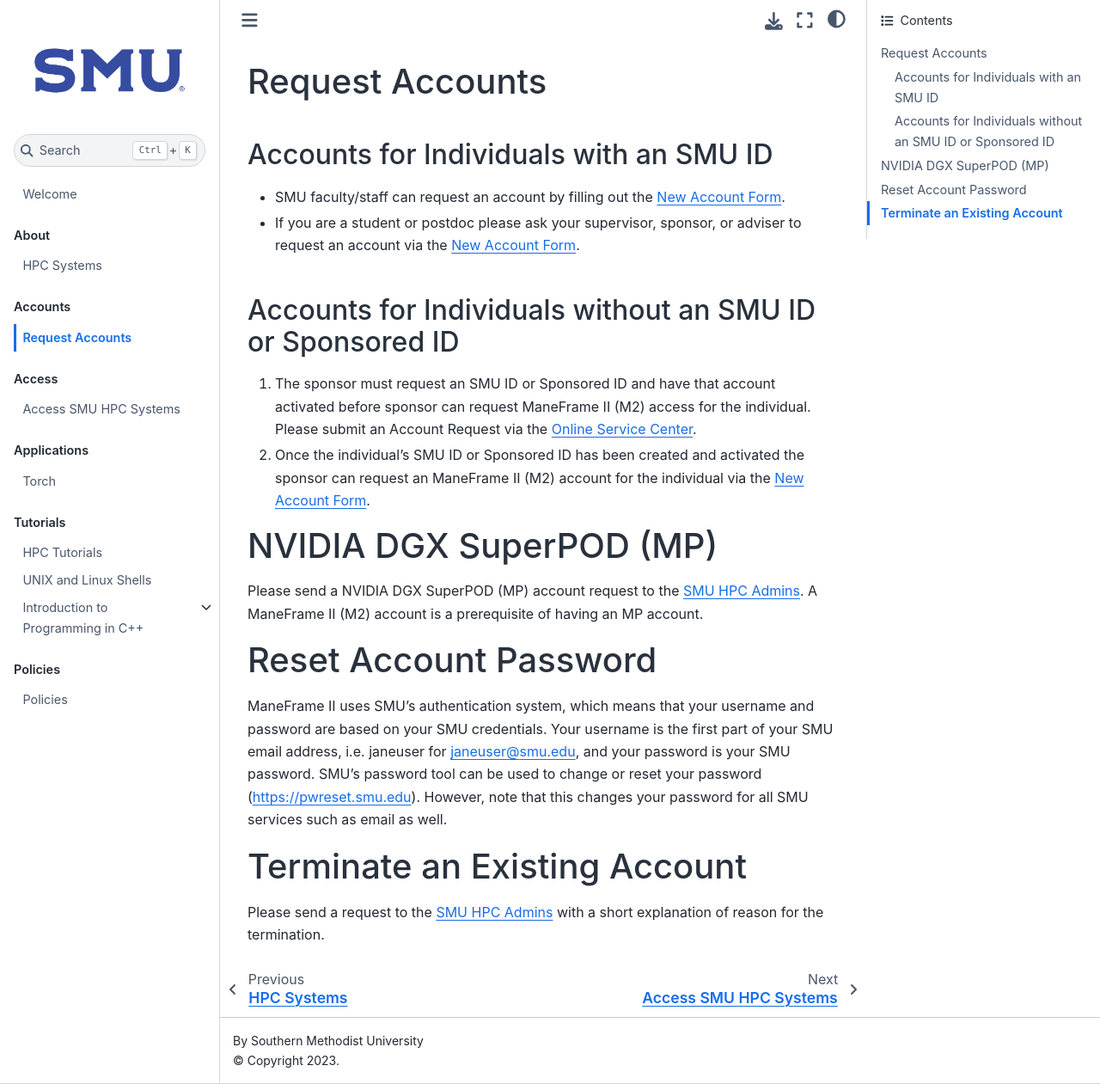
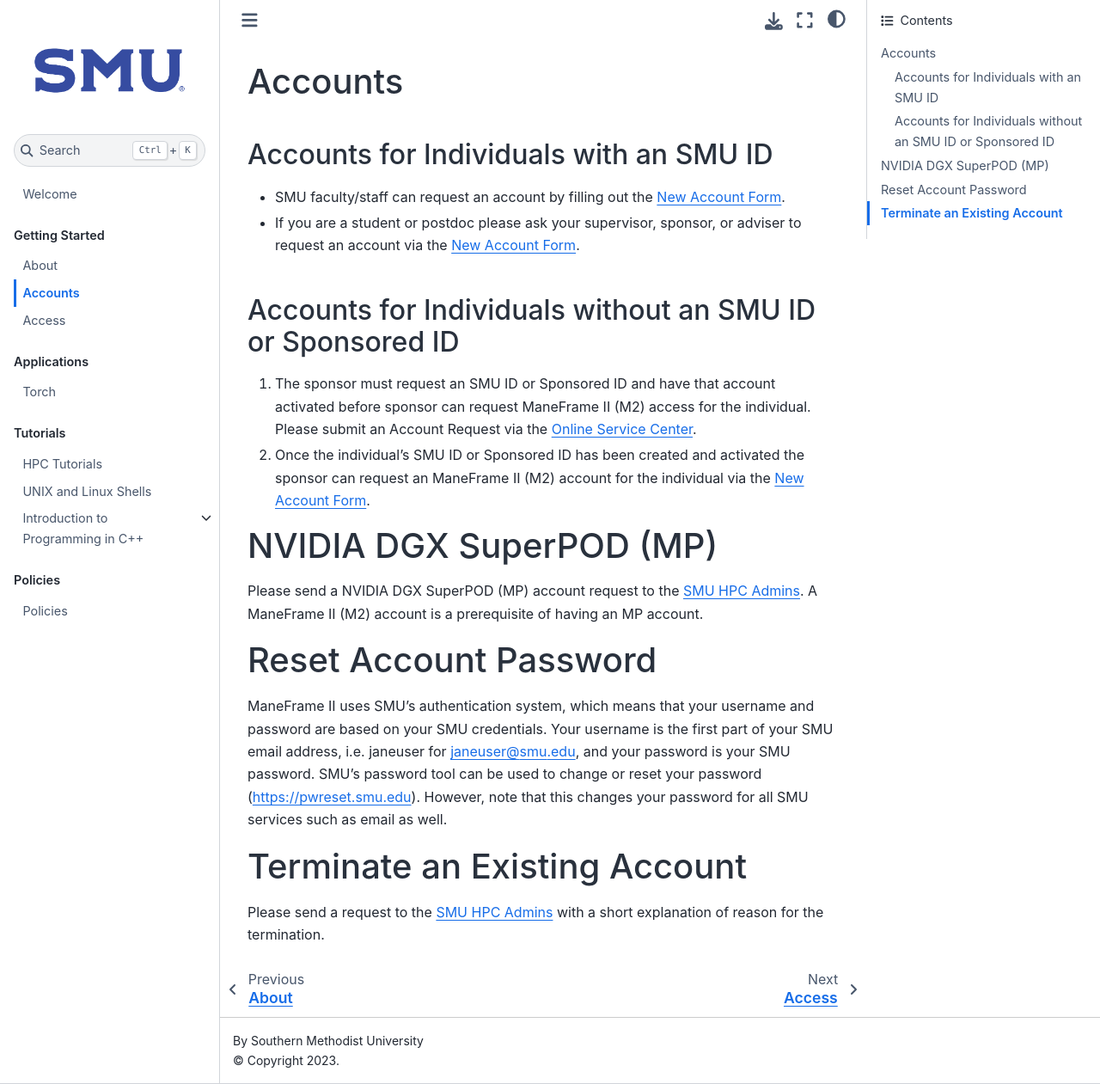
Before and after one commit to SouthernMethodistUniversity/hpc_docs, a Jupyter Book: the page built from docs/accounts.md, in a window 1280 px wide and 1261 px high. Shown: the whole window at 86% size. Built offline with Jupyter Book 1.0.4 settings and Sphinx 7.4.7 and the Sphinx Book theme 1.1.4, drawn with Linux system fonts in a browser that asks for light colours.

Commit message:
Made “Getting Started” section.

```diff
--- a/docs/_toc.yml
+++ b/docs/_toc.yml
@@ -3,14 +3,10 @@
 defaults:
   numbered: false
 parts:
-- caption: About
+- caption: Getting Started
   chapters:
   - file: about.md
-- caption: Accounts
-  chapters:
   - file: accounts.md
-- caption: Access
-  chapters:
   - file: access.md
 - caption: Applications
   chapters:
--- a/docs/about.md
+++ b/docs/about.md
@@ -1,4 +1,4 @@
-# HPC Systems
+# About
 
 ## ManeFrame III (M3)
 
--- a/docs/access.md
+++ b/docs/access.md
@@ -1,4 +1,4 @@
-# Access SMU HPC Systems
+# Access
 
 ## HPC OnDemand Web Portal
 
--- a/docs/accounts.md
+++ b/docs/accounts.md
@@ -1,4 +1,4 @@
-# Request Accounts
+# Accounts
 
 ## Accounts for Individuals with an SMU ID
 
```
